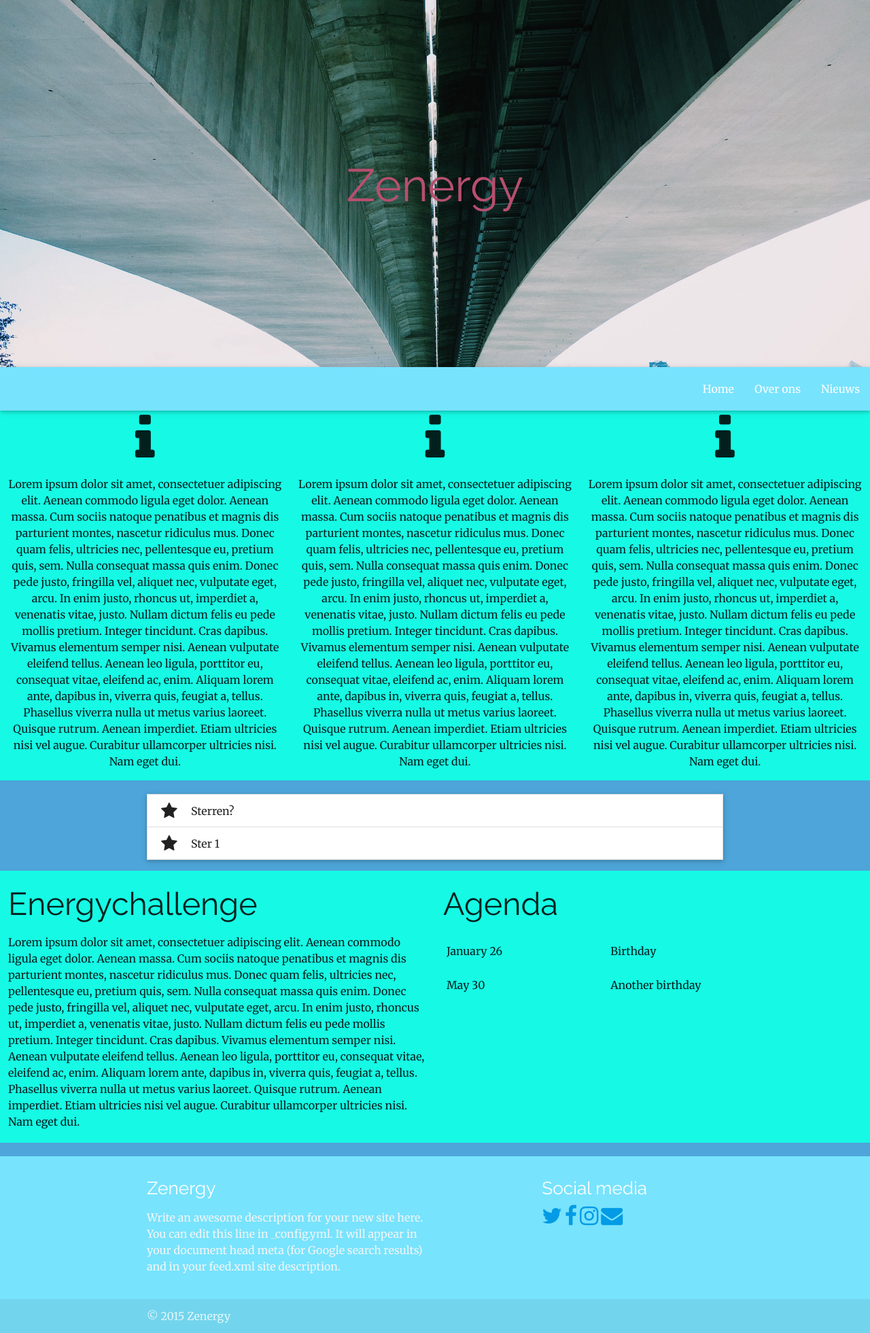
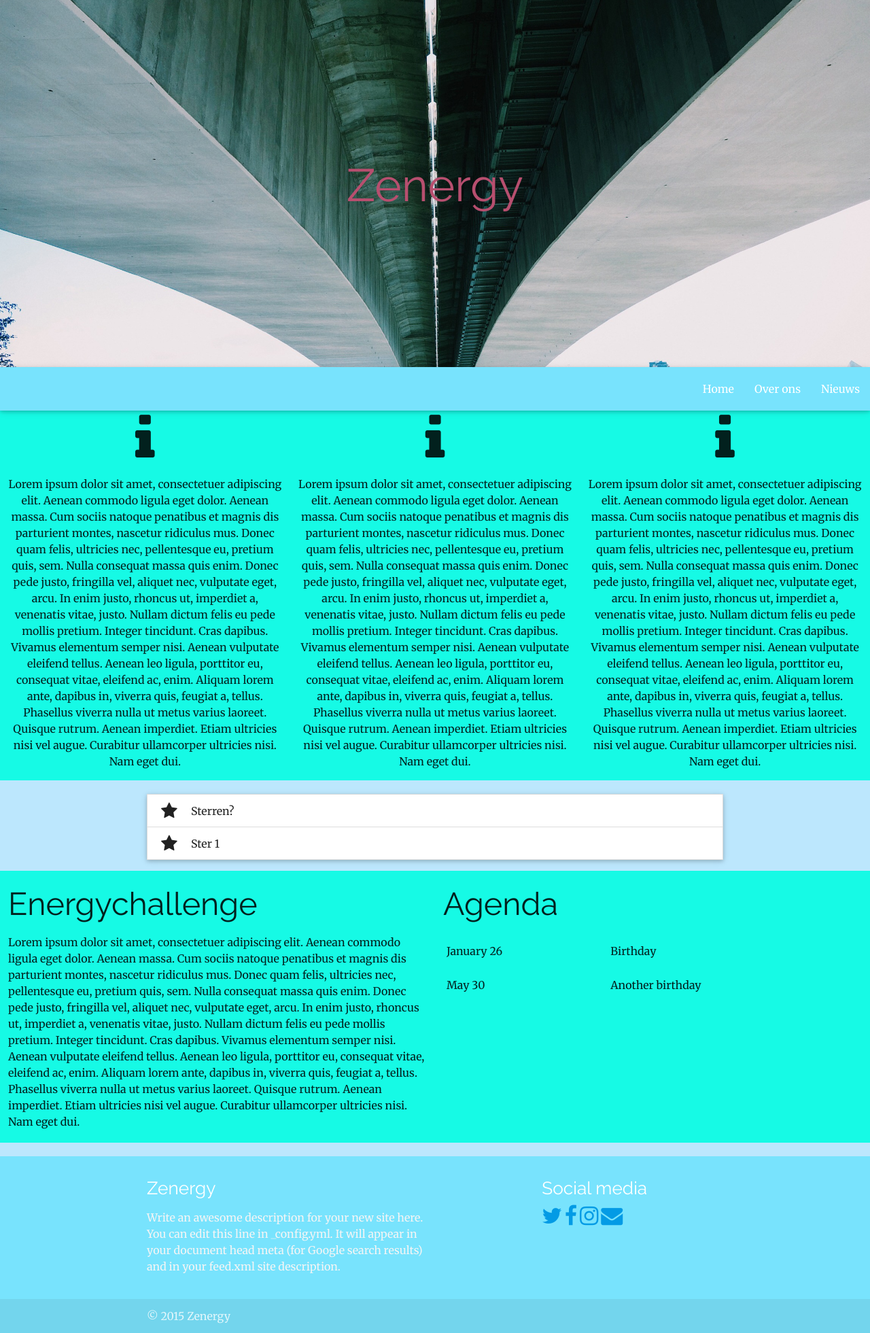
Before and after one commit to jasperwr/zenergy.jasperwr.github.io, a Jekyll site: the page built from index.html, in a window 1280 px wide. Shown: the whole page at 68% size. Built offline with Jekyll 4.4.1, drawn with Linux system fonts in a browser that asks for light colours; nearby versions of some CDN libraries.

Commit message:
Update _color.scss

```diff
--- a/_sass/_color.scss
+++ b/_sass/_color.scss
@@ -1,5 +1,5 @@
 $shakespeare:
-    #4EA5D9
+    #BCE7FD
     ;
 
 $tiber:
```
